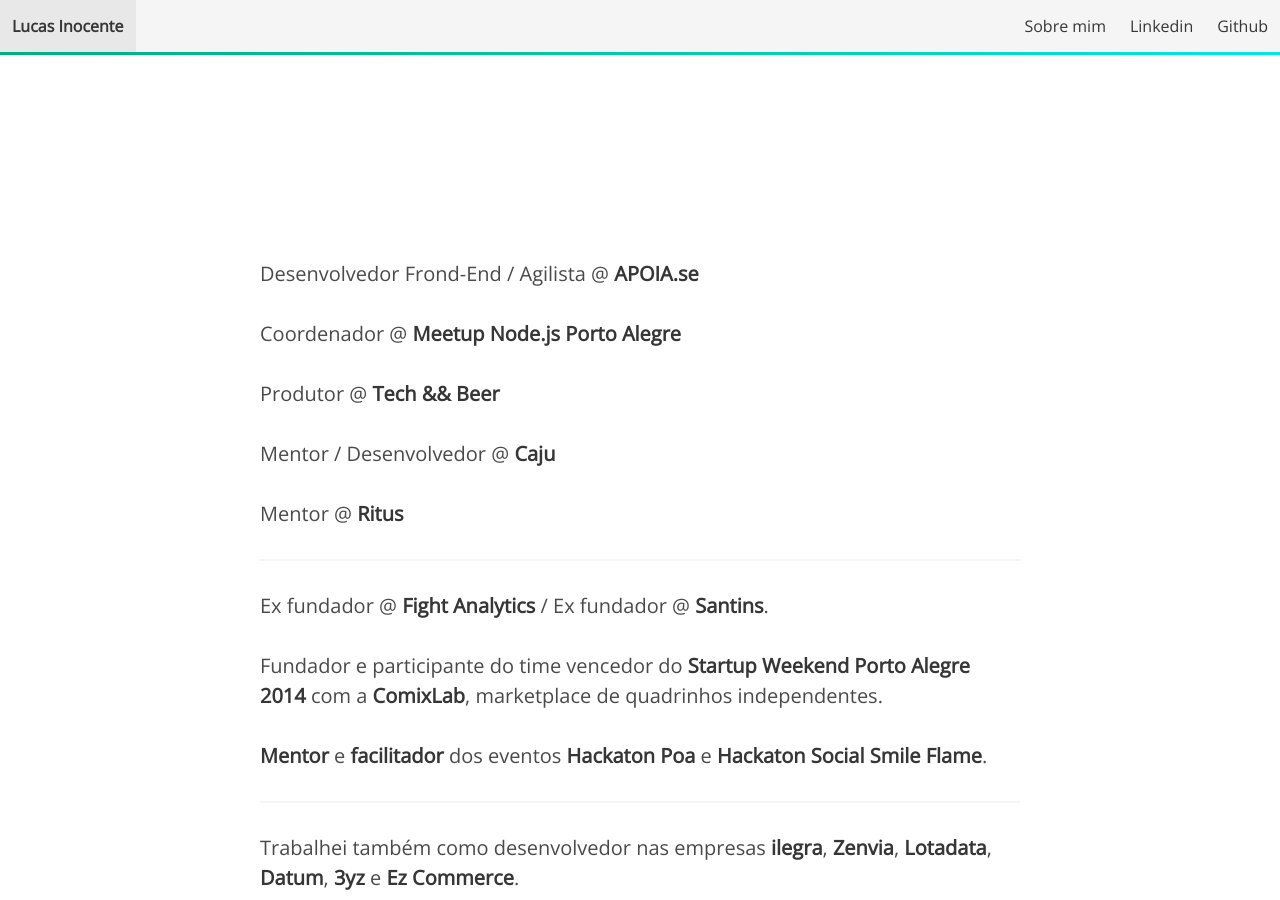
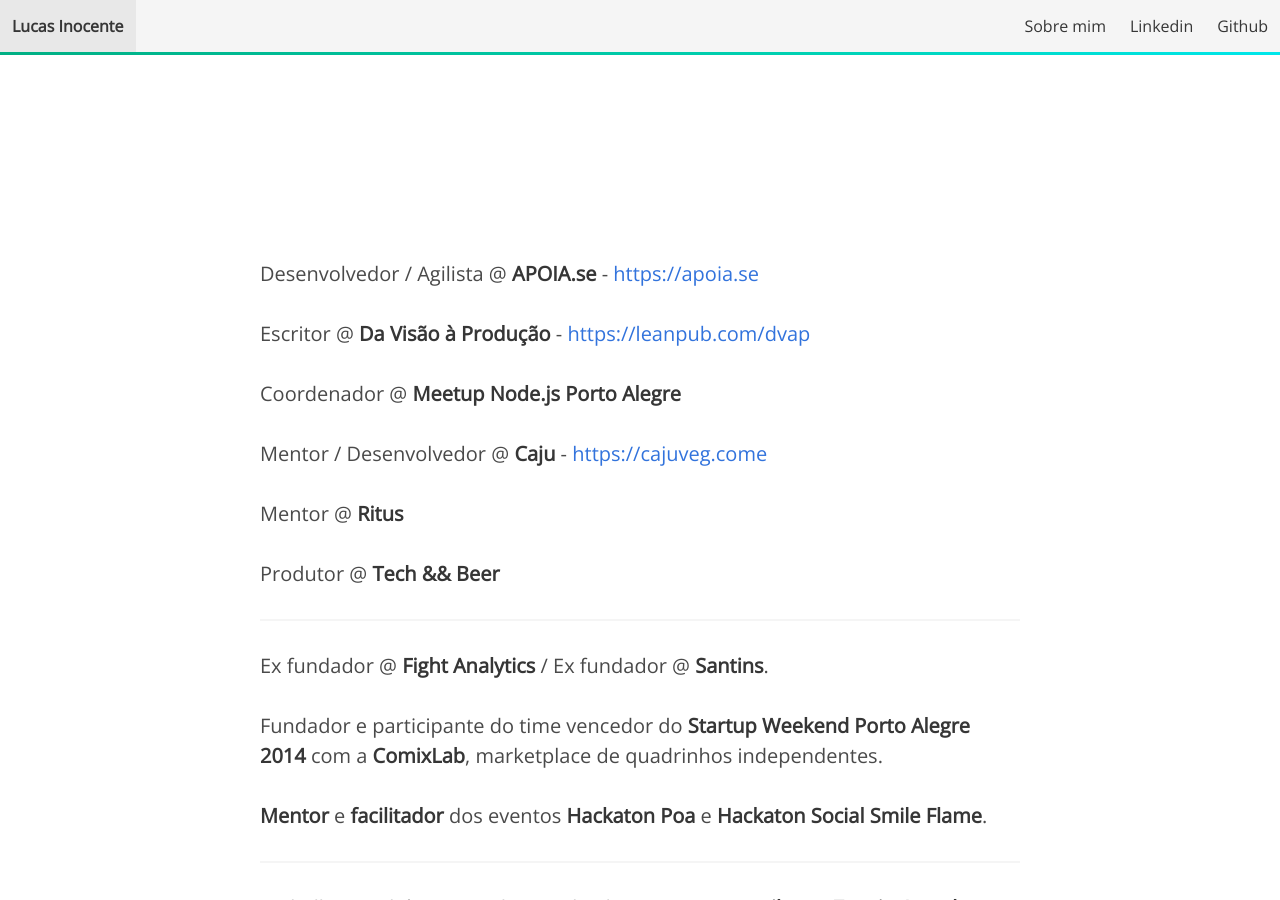
Before and after one commit to lucassanchez/lucassanchez, a Jekyll site: the page built from sobre.md, in a window 1280 px wide and 900 px high, scrolled down 325 px. Built offline with Jekyll 4.4.1, drawn with Linux system fonts in a browser that asks for light colours; some web fonts are replaced; comment, search, counter and statistics services are not loaded.

Commit message:
Adiciona links e atualiza lista de projetos

```diff
--- a/sobre.md
+++ b/sobre.md
@@ -4,15 +4,17 @@
 permalink: /sobre
 ---
 
-Desenvolvedor Frond-End / Agilista @ <strong>APOIA.se</strong>
+Desenvolvedor / Agilista @ <strong>APOIA.se</strong> - <a href="https://apoia.se">https://apoia.se</a>
+
+Escritor @ <strong>Da Visão à Produção</strong> - <a href="https://leanpub.com/dvap">https://leanpub.com/dvap</a>
 
 Coordenador @ <strong>Meetup Node.js Porto Alegre</strong>
 
-Produtor @ <strong>Tech && Beer</strong>
-
-Mentor / Desenvolvedor @ <strong>Caju</strong>
+Mentor / Desenvolvedor @ <strong>Caju</strong> - <a href="https://cajuveg.come">https://cajuveg.come</a>
 
 Mentor @ <strong>Ritus</strong>
+
+Produtor @ <strong>Tech && Beer</strong>
 
 ---
 
```
